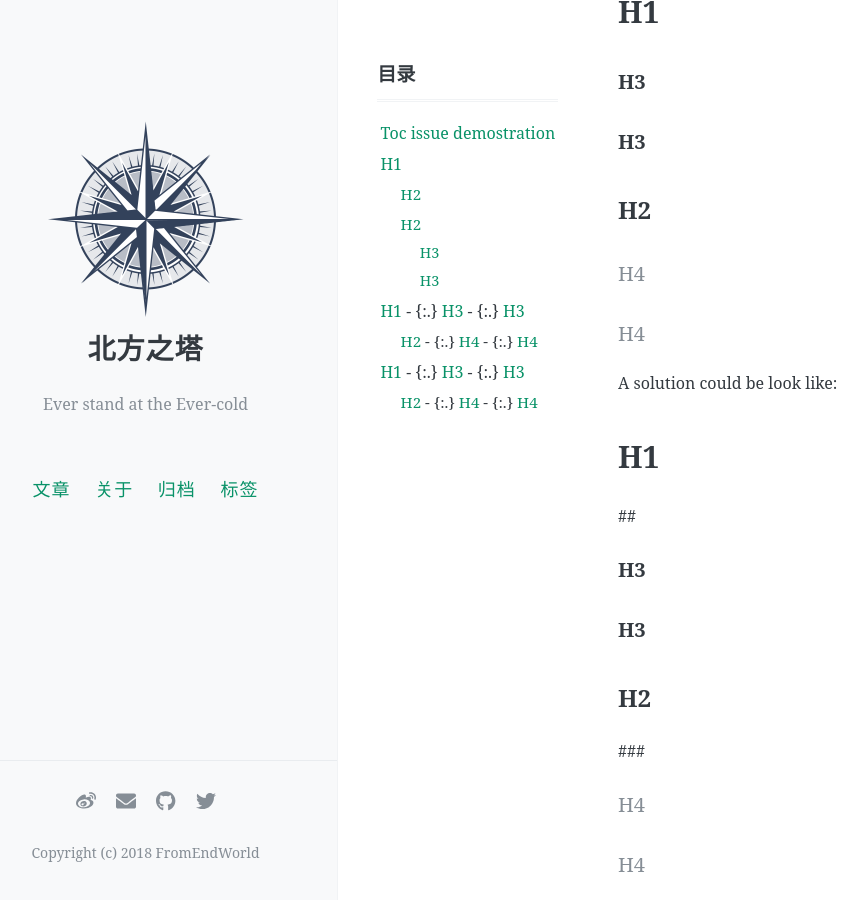
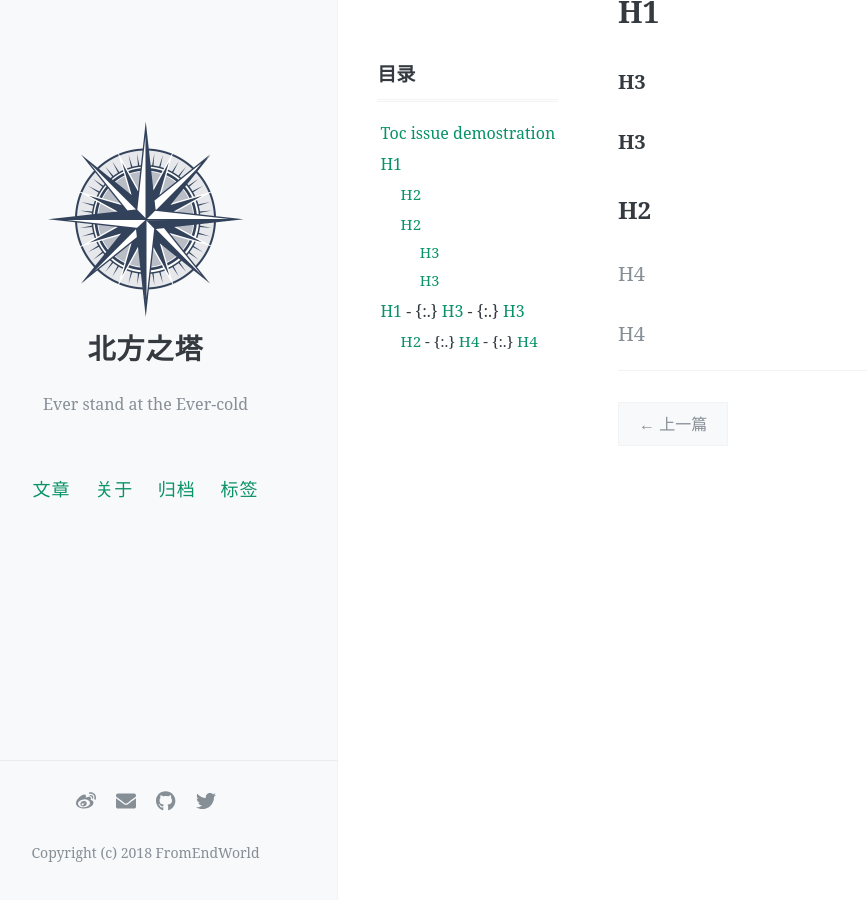
Before and after one commit to FromEndWorld/endworld, a Jekyll site: the page built from _posts/2019-07-20-toc-issue.md, in a window 1280 px wide and 900 px high, scrolled down 665 px. Shown: the whole window, without its empty margins (46-913 px from the left). Built offline with Jekyll 4.4.1, drawn with Linux system fonts in a browser that asks for light colours; comment, search, counter and statistics services are not loaded.

Commit message:
Update 2019-07-20-toc-issue.md

```diff
--- a/_posts/2019-07-20-toc-issue.md
+++ b/_posts/2019-07-20-toc-issue.md
@@ -34,21 +34,3 @@ When the levels of heading go more free style, toc goes wrong like this:
 #### H4
 
 #### H4
-
-A solution could be look like:
-
-# H1
-
-##
-
-### H3
-
-### H3
-
-## H2
-
-###
-
-#### H4
-
-#### H4
```
